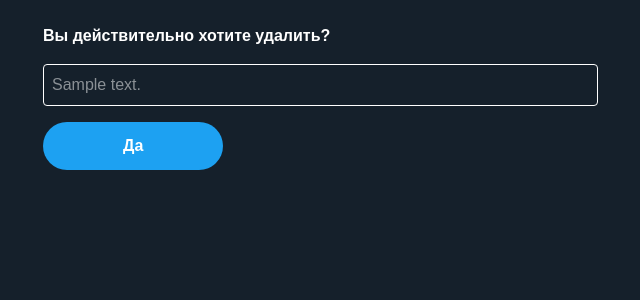
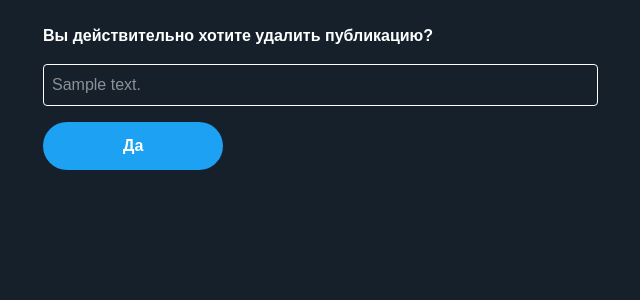
Before and after one commit to alex-npmn/RosBoltun, a Django app: template blog/templates/blog/post_delete.html in a window 1280 px wide. Shown: the part 57-357 px from the top of the page, without its empty margins (42-682 px from the left). Run offline with Django 3.2, Linux system fonts and the light colour scheme; the template is opened without the code that fills it: most values are stand-ins (such as "Sample title", 1, 10 or a date in 2020); some libraries are stand-ins or nearby versions.

Commit message:
Update blog/templates/blog/post_delete.html
Co-authored-by: Alex Nepomnyashchikh <48248188+alex-npmn@users.noreply.github.com>

```diff
--- a/blog/templates/blog/post_delete.html
+++ b/blog/templates/blog/post_delete.html
@@ -4,7 +4,8 @@
     <form method="POST" class="col-6 no-padding">
         {% csrf_token %}
         <fieldset class="form-group white-important">
-            Вы действительно хотите удалить?
+            Вы действительно хотите удалить публикацию?
+
         </fieldset>
         <p class="bg-steel p-2"
            style="border: 1px solid white; border-radius: 4px; word-wrap: break-word;">
```
